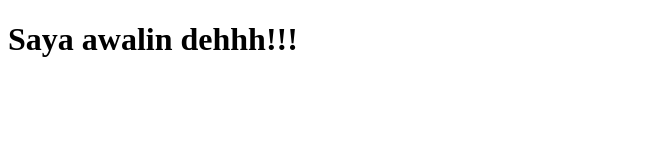
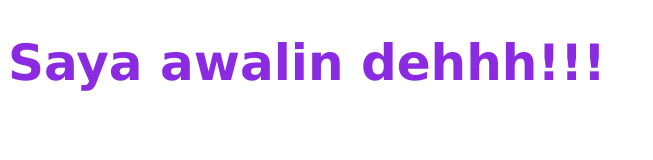
Before and after one commit to rizkyfirman15/portfolio-pribadi-rf, a plain HTML site: page index.html in a window 1280 px wide. Shown: the whole page, without its empty margins (0-653 px from the left). Drawn offline with Linux system fonts and the light colour scheme.

Commit message:
penambahan style

```diff
--- a/index.html
+++ b/index.html
@@ -4,6 +4,7 @@
     <meta charset="UTF-8">
     <meta name="viewport" content="width=device-width, initial-scale=1.0">
     <title>Portfolio Pribadi Rizky</title>
+    <link rel="stylesheet" href="style.css">
 </head>
 <body>
     <h1>Saya awalin dehhh!!!</h1>
--- /dev/null
+++ b/style.css
@@ -0,0 +1,5 @@
+h1 {
+    font-family: Verdana, Geneva, Tahoma, sans-serif;
+    font-size: 50px;
+    color: blueviolet;
+}
```
